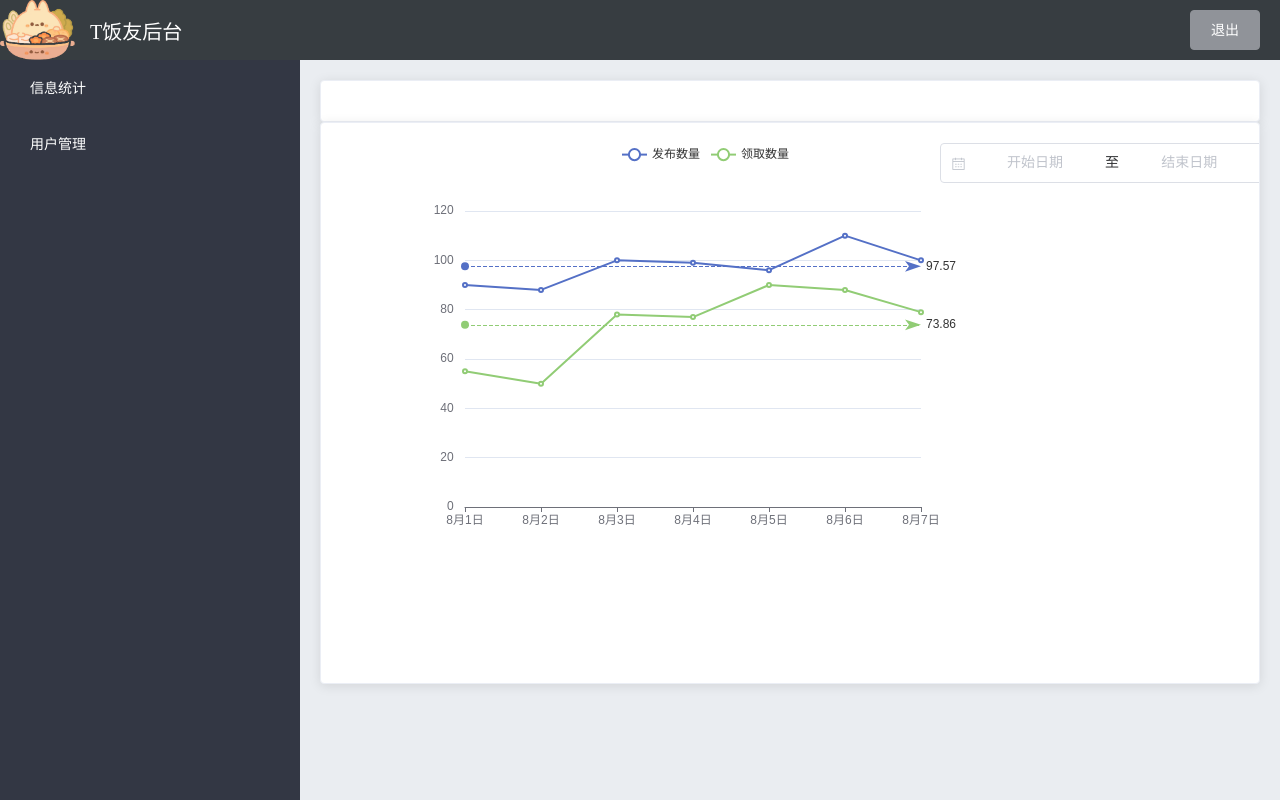
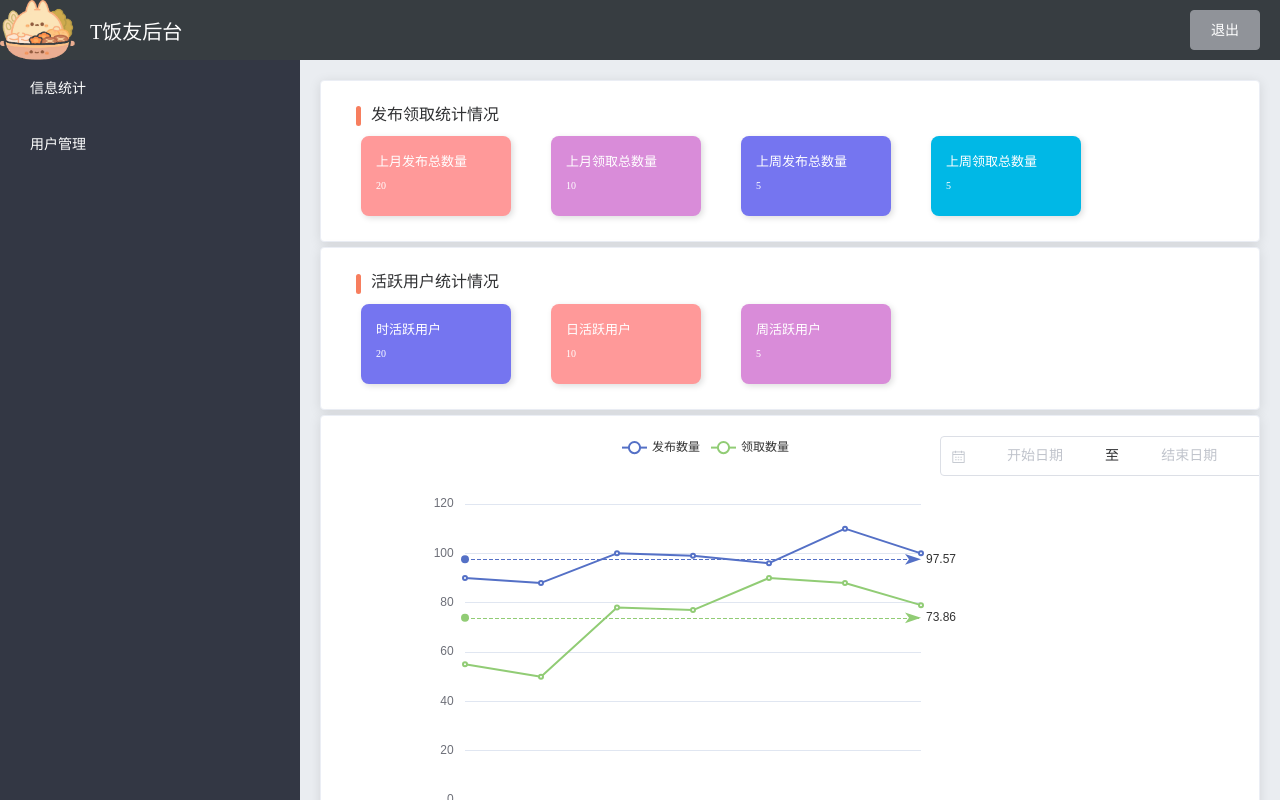
Before and after one commit to fAnG-yT/mpc1-backstageServer, a Vue app: page /#/LineChart in a window 1280 px wide. Shown: the top 800 px of the page. Built offline with nearby package versions, Linux system fonts and the light colour scheme; no server answers; sample sign-in values are in the browser's storage; a small style sheet from the web is missing.

Commit message:
数据统计

```diff
--- a/src/main.js
+++ b/src/main.js
@@ -13,10 +13,13 @@ axios.defaults.headers.post['Content-Type'] = 'application/json;charset=UTF-8';
 Vue.prototype.$axios = axios
 Vue.config.productionTip = false
 
+sessionStorage.setItem('token',"aaaa")
 //axios请求拦截器
 axios.interceptors.request.use(config=>{
   // config.headers.token = localStorage.getItem("token")||""
+
   var token = sessionStorage.getItem("token")
+  console.log(token)
   config.headers.token = token||""
   return config
 },err=>{
--- a/src/views/LineChart.vue
+++ b/src/views/LineChart.vue
@@ -1,6 +1,30 @@
 <template>
   <div>
-    <el-card> </el-card>
+    <!-- 统计发布领取 -->
+    <el-card>
+      <div class="total">发布领取统计情况</div>
+      <div v-for="item in publishList"
+      class="card"
+      :style="{'background-color':item.background}"
+      :key="item.type"
+      >
+        <div>{{item.type}}</div>
+        <div>{{item.number}}</div>
+      </div>
+    </el-card>
+    <!-- 统计活跃人数 -->
+    <el-card>
+      <div class="total">活跃用户统计情况</div>
+      <div v-for="item in dauList"
+      class="card"
+      :style="{'background-color':item.background}"
+      :key="item.type"
+      >
+        <div>{{item.type}}</div>
+        <div>{{item.number}}</div>
+      </div>
+    </el-card>
+    <!-- 图表 -->
     <el-card>
       <div class="container">
         <div class="chart_container">
@@ -43,6 +67,43 @@
 export default {
   data() {
     return {
+      //发布领取统计
+      publishList:[
+        {
+          type:'上月发布总数量',
+          number:20,
+          background:'#ff9999'
+        },{
+          type:'上月领取总数量',
+          number:10,
+          background:'#d98cd9'
+        },{
+          type:'上周发布总数量',
+          number:5,
+          background:'#7575f0'
+        },{
+          type:'上周领取总数量',
+          number:5,
+          background:'#00b8e6'
+        }
+      ],
+      //活跃用户统计
+      dauList:[
+        {
+          type:'时活跃用户',
+          number:20,
+          background:'#7575f0'
+        },{
+          type:'日活跃用户',
+          number:10,
+          background:'#ff9999'
+        },{
+          type:'周活跃用户',
+          number:5,
+          background:'#d98cd9'
+        }
+      ],
+
       // 指定图表的配置项和数据可以放在data() 里面也可以放在自己定义的函数方法里面
       option1: {
         tooltip: {
@@ -185,6 +246,7 @@ export default {
     };
   },
   created() {
+    this.getTotal()
     this.get_draw_num();
     this.get_public_num();
   },
@@ -194,6 +256,27 @@ export default {
     this.draw();
   },
   methods: {
+
+    getTotal(){
+        this.$axios.post(
+          '/v1/manage/statistics/sum'
+          ).then(res => {
+            console.log(res)
+
+            this.publishList[0].number = res.data.data.pub_month_sum
+            this.publishList[1].number = res.data.data.rec_month_sum
+            this.publishList[2].number = res.data.data.pub_week_sum
+            this.publishList[3].number = res.data.data.rec_week_sum
+            this.dauList[0].number = res.data.data.one_hour_num
+            this.dauList[1].number = res.data.data.one_day_sum
+            this.dauList[2].number = res.data.data.one_week_sum
+        }).catch(err => {
+            console.log(err)
+        })
+
+  },
+
+
     //在 moethods 里面创建一个方法在 mounted 里面调用
     myOneEcharts() {
       let that = this;
@@ -217,6 +300,48 @@ export default {
 };
 </script>
 <style scoped lang="less">
+.total{
+  margin-left: 15px;
+  margin-bottom: 5px;
+}
+.total::before{
+  content: "";
+  display: inline-block;
+  width: 5px;
+  height: 20px;
+  border-radius: 8px;
+  background-color: #f77e5e;
+  margin-right: 10px;
+  vertical-align: middle;
+}
+
+.card{
+  display: inline-block;
+  width: 150px;
+  height: 80px;
+  box-shadow: 2px 2px 6px 0px#ddd;
+  margin: 5px 20px;
+  color: #fff;
+  border-radius: 8px;
+
+  div:first-child{
+    padding-left: 15px;
+    padding-top:15px ;
+    font-size: 13px;
+    font-weight: 500;
+  }
+
+  div:last-child{
+    padding-left: 15px;
+    padding-top: 10px ;
+    font-size: 10px;
+  }
+}
+
+.el-card{
+  margin-bottom:5px ;
+}
+
 .container {
   display: flex;
   justify-content: center;
```
Also changed, not shown: 1 other file (tests, documents, lock files or other folders).
